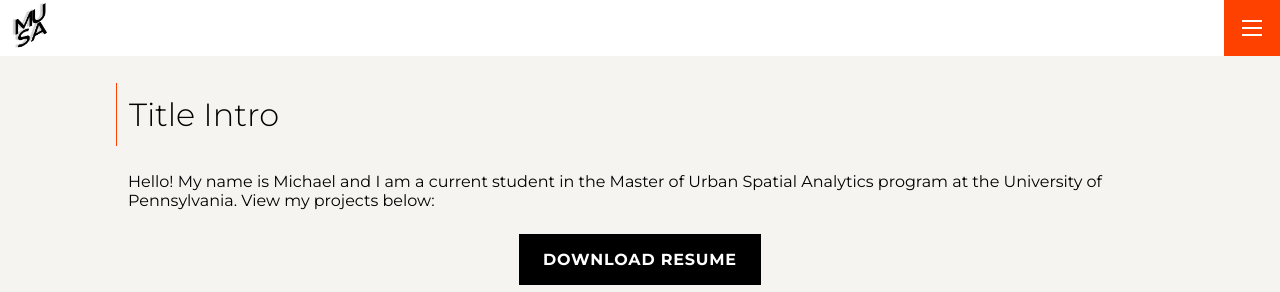
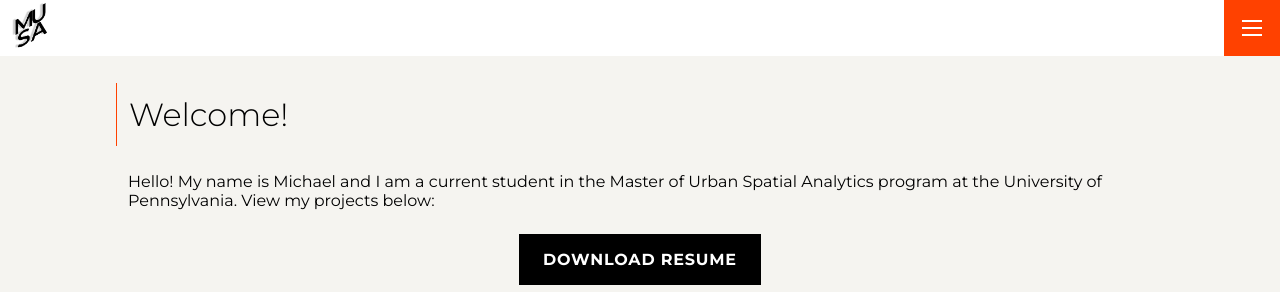
Before and after one commit to michaeljpincus/portfolio, a Jekyll site: the page built from index.md, in a window 1280 px wide and 1109 px high. Shown: the top 292 px of the window. Built offline with Jekyll 4.4.1, drawn with Linux system fonts in a browser that asks for light colours.

Commit message:
Changed settings.yml

```diff
--- a/_data/settings.yml
+++ b/_data/settings.yml
@@ -7,7 +7,7 @@ logo: '/assets/img/musa-logo.png'
 # A brief introduction or mission statement that appears at the top of the
 # portfolio home page, above the project list. If you don't want one of the
 # intro_title or intro_text to show up, just set the appropriate value to null.
-intro_title: Title Intro
+intro_title: Welcome!
 intro_text: |
   Hello! My name is Michael and I am a current student in the Master of Urban Spatial Analytics program at the University of Pennsylvania. View my projects below:
 
```
